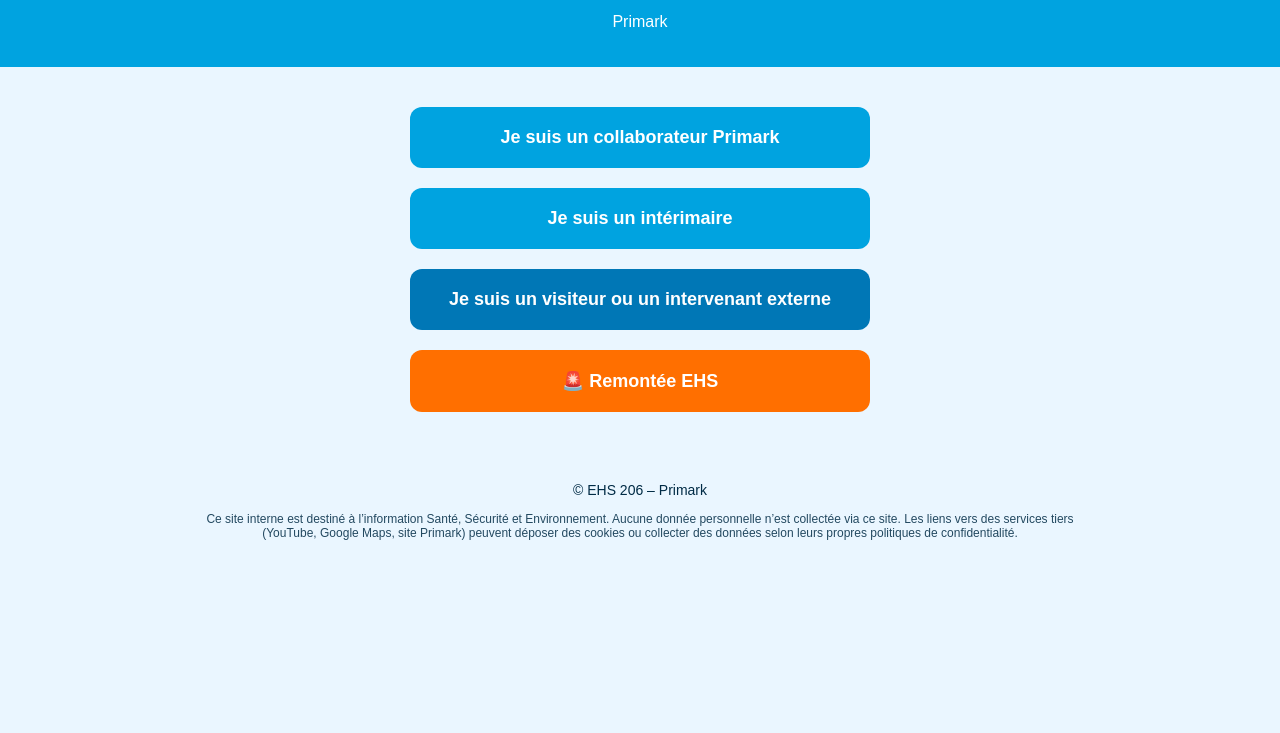
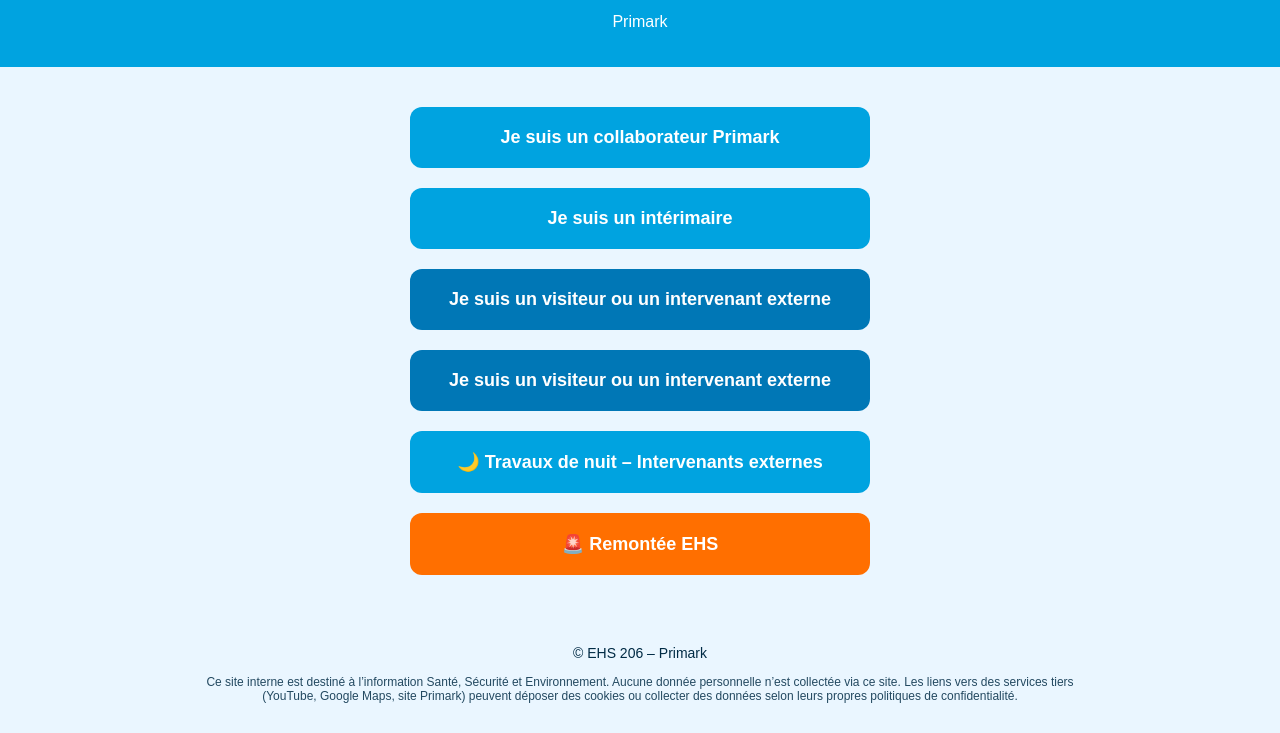
Before and after one commit to ACTUEHS206/actu-ehs-206, a plain HTML site: page index.html in a window 1280 px wide. Shown: the part 86-819 px from the top of the page. Drawn offline with Linux system fonts and the light colour scheme.

Commit message:
Update index.html

```diff
--- a/index.html
+++ b/index.html
@@ -77,6 +77,15 @@
   <a href="#" class="btn" onclick="showSection('collaborateur')">Je suis un collaborateur Primark</a>
   <a href="#" class="btn" onclick="showSection('interimaire')">Je suis un intérimaire</a>
   <a href="#" class="btn secondary" onclick="showSection('visiteur')">Je suis un visiteur ou un intervenant externe</a>
+<a href="#" class="btn secondary" onclick="showSection('visiteur')">
+  Je suis un visiteur ou un intervenant externe
+</a>
+
+<a href="javascript:void(0)"
+   class="btn travaux-nuit"
+   onclick="showSection('travauxNuit')">
+  🌙 Travaux de nuit – Intervenants externes
+</a>
 
   <!-- 🔔 Bouton Remontée EHS (uniquement à l'accueil) -->
   <a class="btn ehs"
```
